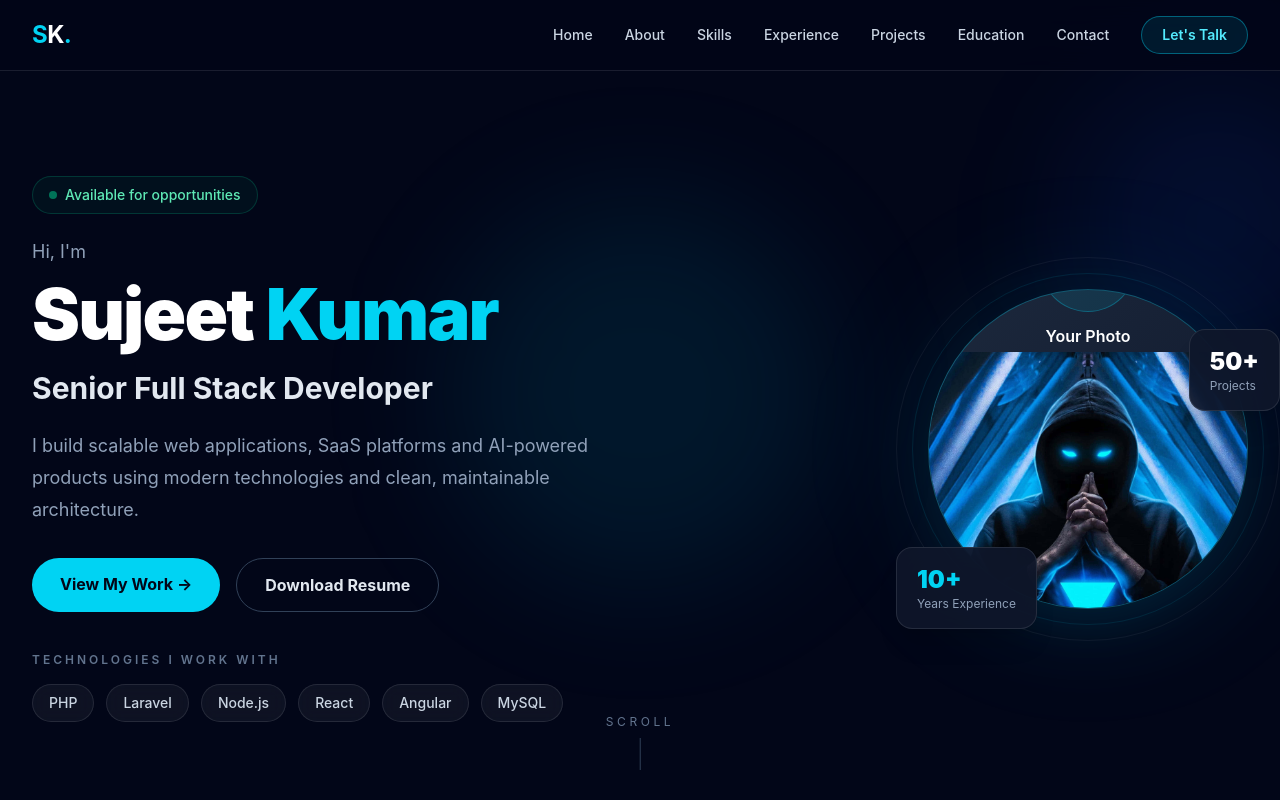
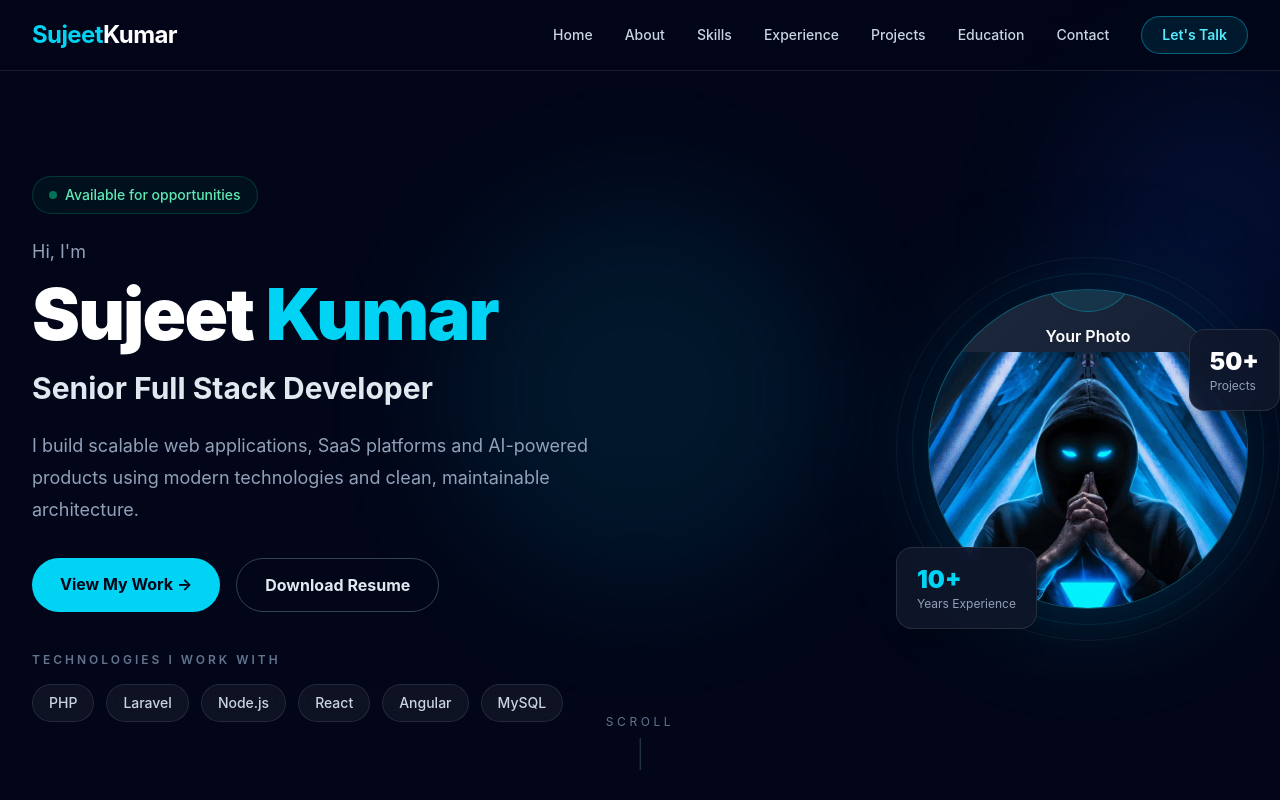
Before and after one commit to sujeet419/sujeet-kumar-portfolio, a React (Vite) app: page / in a window 1280 px wide. Shown: the top 800 px of the page. Built offline with nearby package versions, Linux system fonts and the light colour scheme.

Commit message:
merge code

```diff
--- a/src/components/Navbar.jsx
+++ b/src/components/Navbar.jsx
@@ -23,8 +23,8 @@ const Navbar = () => {
           href="#home"
           className="text-2xl font-bold tracking-tight text-white"
         >
-          <span className="text-cyan-400">S</span>K
-          <span className="text-cyan-400">.</span>
+          <span className="text-cyan-400">Sujeet</span>Kumar
+          <span className="text-cyan-400"></span>
         </a>
 
         {/* Desktop Menu */}
```
